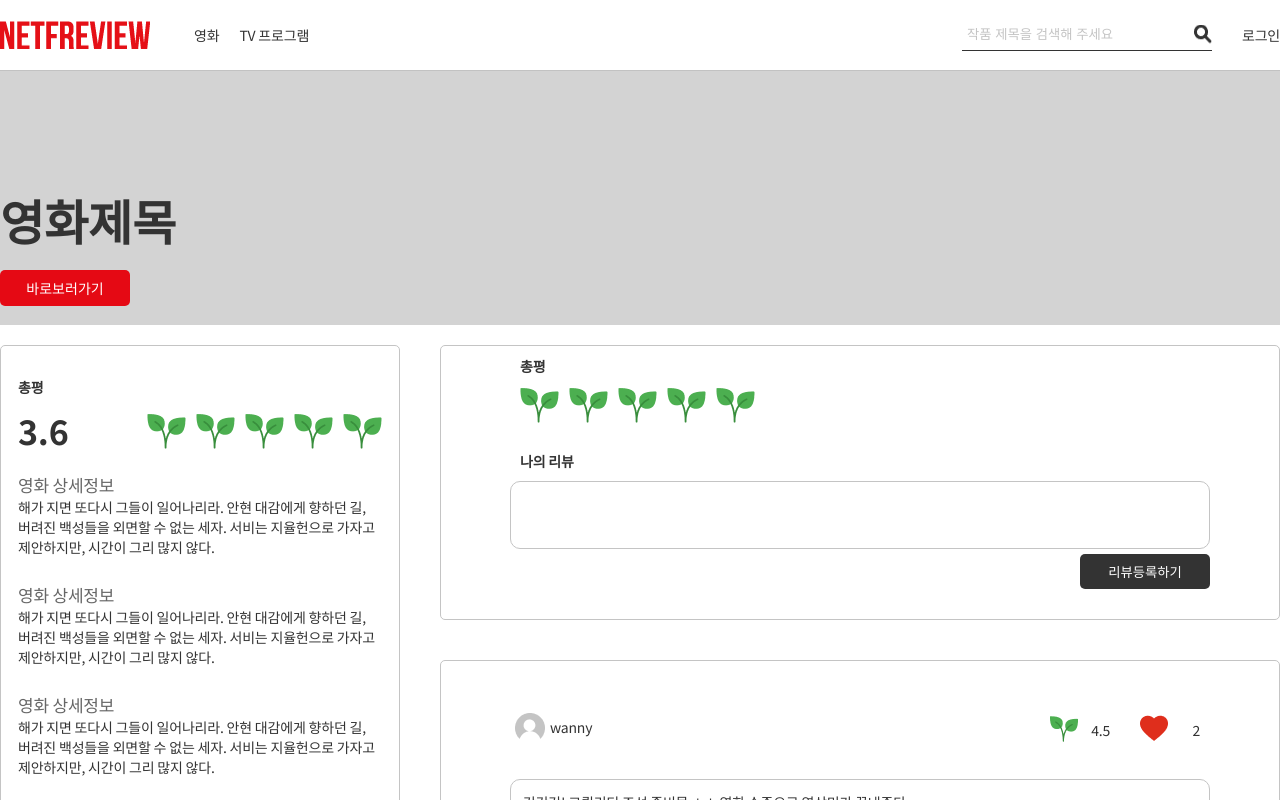
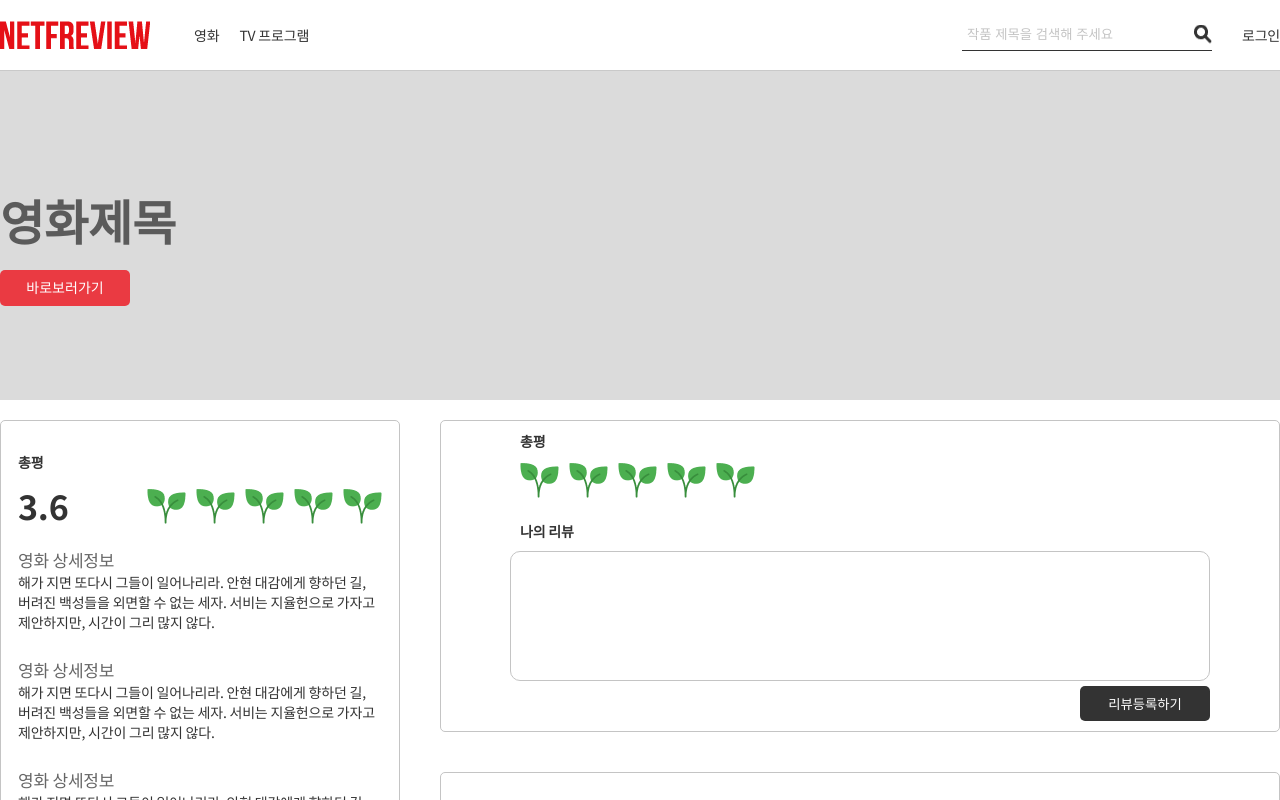
Before and after one commit to southppp22/Netfreview-client-1, a React (Create React App) app in the folder my-app/: page /review/1 in a window 1280 px wide. Shown: the top 800 px of the page. Built offline with nearby package versions, Linux system fonts and the light colour scheme; what typesafe-actions would draw is missing.

Commit message:
[modify]Review Page css
리뷰 페이지 css 수정

```diff
--- a/my-app/src/scss/Myreview.scss
+++ b/my-app/src/scss/Myreview.scss
@@ -66,10 +66,10 @@
   margin-top: 5px;
 }
 
-.wholeInfo__textarea {
+.wholeInfo__div {
   border: 1px solid #c4c4c4;
   width: 700px;
-  height: 68px;
+  min-height: 68px;
   padding: 12px;
   border-radius: 10px;
 }
@@ -86,3 +86,7 @@
   margin-left: 5px;
   margin-top: 5px;
 }
+
+.text__textarea {
+  height: 120px;
+}
--- a/my-app/src/scss/ReviewBanner.scss
+++ b/my-app/src/scss/ReviewBanner.scss
@@ -1,8 +1,12 @@
 .reviewbanner {
-  //border: 1px solid black;
   width: 100vw;
-  height: 325px;
+  height: 400px;
   background-color: lightgrey;
+  // background: linear-gradient(blue, pink);
+  background-position: center;
+  background-size: contain;
+  background-repeat: no-repeat;
+  opacity: 0.8;
 }
 .review-wrap {
   width: 1280px;
@@ -18,8 +22,10 @@
 .reviewbanner__netflix {
   width: 130px;
   height: 36px;
+  line-height: 36px;
   border-radius: 5px;
   background-color: #e50914;
   color: #fff;
   font-size: 14px;
+  text-align: center;
 }
--- a/my-app/src/scss/ReviewComment.scss
+++ b/my-app/src/scss/ReviewComment.scss
@@ -18,18 +18,23 @@
   position: relative;
 }
 .wholeInfo__profile {
-  float: left;
   //border: 1px solid red;
-  position: absolute;
+  position: relative;
   top: 50%;
   transform: translateY(-50%);
   margin-left: 5px;
+  width: 15px;
+  height: 15px;
 }
 .profile__img {
-  display: inline-block;
+  height: 100%;
+  width: 100%;
+  object-fit: contain;
 }
 .profile__nickname {
-  float: right;
+  position: absolute;
+  top: 50%;
+  left: 300%;
   line-height: 28px;
   padding-left: 5px;
 }
@@ -75,3 +80,11 @@
   border-radius: 10px;
   margin-top: 20px;
 }
+
+.profile__wrapper {
+  display: inline-block;
+  width: 40px;
+  height: 40px;
+  padding: 5px;
+  margin: 5px;
+}
--- a/my-app/src/scss/ReviewList.scss
+++ b/my-app/src/scss/ReviewList.scss
@@ -18,5 +18,9 @@
   font-size: var(--font-regular);
 }
 .pagenum:hover {
-  color: red;
+  color: #ff0000;
 }
+
+.current {
+  color: #ff0000;
+}
--- a/my-app/src/scss/SideBar.scss
+++ b/my-app/src/scss/SideBar.scss
@@ -22,15 +22,16 @@
 .wrap__average-rate {
   //border: 1px solid black;
   height: 40px;
+  display: flex;
+  justify-content: space-between;
 }
 .wrap__average-score {
   font-size: var(--font-medium);
   font-weight: var(--weight-bold);
-  float: left;
   margin-top: -6px;
 }
 .wrap__average-emoji {
-  float: right;
+  display: flex;
   margin-left: 10px;
 }
 .average-pic {
--- a/my-app/src/scss/WriteReview.scss
+++ b/my-app/src/scss/WriteReview.scss
@@ -1,18 +1,17 @@
 .writereview {
   border: 1px solid #c4c4c4;
   width: 840px;
-  height: 275px;
+  height: auto;
   border-radius: 5px;
-  display: inline-block;
 }
 .writereview-wrap {
-  //border: 1px solid purple;
   width: 700px;
-  height: 250px;
+  height: 100%;
   margin: 10px auto;
+  // background-color: brown;
 }
 .writereview__myscore {
-  //border: 1px solid blue;
+  // border: 1px solid blue;
   height: 80px;
   margin-bottom: 5px;
 }
@@ -22,37 +21,50 @@
 }
 
 .myscore__rate {
-  float: left;
   margin: 10px;
+  display: flex;
 }
 .rate-pic {
-  //border: 1px solid red;
+  // border: 1px solid red;
   display: inline-block;
   margin-right: 10px;
 }
 .writereview__text {
-  //border: 1px solid black;
+  height: auto;
 }
+
 .text__title {
-  float: left;
   margin: 10px;
   font-weight: var(--weight-bold);
+}
+
+.text__div {
+  height: auto;
 }
 
 .text__textarea {
   border: 1px solid #c4c4c4;
 
+  resize: none;
   width: 700px;
-  height: 68px;
+  height: 100%;
+  min-height: 130px;
   padding: 12px;
   border-radius: 10px;
+  line-height: 1.6;
+  overflow-y: scroll;
 }
+
+.invalid {
+  border: 1px solid #b91f1f;
+  background-color: #feeff4;
+}
+
 .text__btn {
-  //border: 1px solid orange;
-  float: right;
+  text-align: right;
 }
 .btn__review {
-  width: 130px;
+  width: 130px !important;
   height: 35px;
   background-color: var(--color-black);
   color: var(--color-white);
```
Also changed, not shown: my-app/src/scss/StarIcon.scss (added, +13 -0 lines).
